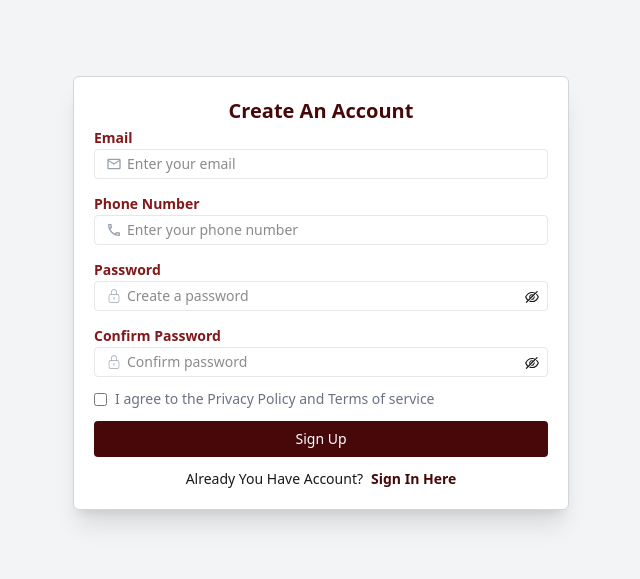
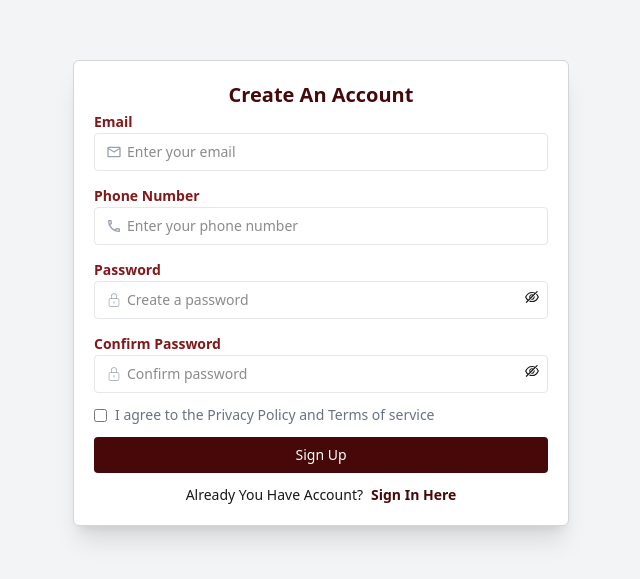
Before and after one commit to murad403/loan-frontend, a React (Vite) app: page /sign-up in a window 1280 px wide. Shown: the part 107-686 px from the top of the page, without its empty margins (319-959 px from the left). Built offline with nearby package versions, Linux system fonts and the light colour scheme.

Commit message:
final touch

```diff
--- a/src/pages/SignIn.jsx
+++ b/src/pages/SignIn.jsx
@@ -57,7 +57,7 @@ const SignIn = () => {
               <input
                 type="email"
                 name="email"
-                className="w-full appearance-none outline-none border border-gray-200 rounded-sm py-1 px-4 pl-8 text-sm font-medium"
+                className="w-full appearance-none outline-none border border-gray-200 rounded-sm py-2 px-4 pl-8 text-sm font-medium"
                 placeholder="Enter your email"
               />
               <MdOutlineMail className="absolute left-3 top-1/2 transform -translate-y-1/2 text-gray-400" />
@@ -71,7 +71,7 @@ const SignIn = () => {
               <input
                 type={showPassword ? "text" : "password"}
                 name="password"
-                className="w-full appearance-none outline-none border border-gray-200 rounded-sm py-1 px-4 pl-8 text-sm font-medium"
+                className="w-full appearance-none outline-none border border-gray-200 rounded-sm py-2 px-4 pl-8 text-sm font-medium"
                 placeholder="Enter your password"
               />
               <CiLock className="absolute left-3 top-1/2 transform -translate-y-1/2 text-gray-400" />
--- a/src/pages/SignUp.jsx
+++ b/src/pages/SignUp.jsx
@@ -50,21 +50,21 @@ const SignUp = () => {
                     <div>
                         <label className='text-sm font-semibold text-red-900'>Email</label>
                         <div className="relative">
-                            <input type="email" name='email' className='w-full appearance-none outline-none border border-gray-200 rounded-sm py-1 px-4 pl-8 text-sm font-medium' placeholder="Enter your email" required/>
+                            <input type="email" name='email' className='w-full appearance-none outline-none border border-gray-200 rounded-sm py-2 px-4 pl-8 text-sm font-medium' placeholder="Enter your email" required/>
                             <MdOutlineMail className="absolute left-3 top-1/2 transform -translate-y-1/2 text-gray-400" />
                         </div>
                     </div>
                     <div>
                         <label className='text-sm font-semibold text-red-900'>Phone Number</label>
                         <div className="relative">
-                            <input type="number" name='phone' className='w-full appearance-none outline-none border border-gray-200 rounded-sm py-1 px-4 pl-8 text-sm font-medium' placeholder="Enter your phone number" required/>
+                            <input type="number" name='phone' className='w-full appearance-none outline-none border border-gray-200 rounded-sm py-2 px-4 pl-8 text-sm font-medium' placeholder="Enter your phone number" required/>
                             <MdOutlinePhone className="absolute left-3 top-1/2 transform -translate-y-1/2 text-gray-400" />
                         </div>
                     </div>
                     <div className="relative">
                         <label className='text-sm font-semibold text-red-900'>Password</label>
                         <div className="relative">
-                            <input type={showPassword ? "text" : "password"} name='password' className='w-full appearance-none outline-none border border-gray-200 rounded-sm py-1 px-4 pl-8 text-sm font-medium' placeholder="Create a password" required/>
+                            <input type={showPassword ? "text" : "password"} name='password' className='w-full appearance-none outline-none border border-gray-200 rounded-sm py-2 px-4 pl-8 text-sm font-medium' placeholder="Create a password" required/>
                             <CiLock className="absolute left-3 top-1/2 transform -translate-y-1/2 text-gray-400" />
                         </div>
                         <p onClick={() => setShowPassword(!showPassword)} className="absolute right-2 top-[32px] cursor-pointer" >
@@ -76,7 +76,7 @@ const SignUp = () => {
                     <div className="relative">
                         <label className='text-sm font-semibold text-red-900'>Confirm Password</label>
                         <div className="relative">
-                            <input type={showConfirmPassword ? "text" : "password"} name='confirmPassword' className='w-full appearance-none outline-none border border-gray-200 rounded-sm py-1 px-4 pl-8 text-sm font-medium' placeholder="Confirm password" required/>
+                            <input type={showConfirmPassword ? "text" : "password"} name='confirmPassword' className='w-full appearance-none outline-none border border-gray-200 rounded-sm py-2 px-4 pl-8 text-sm font-medium' placeholder="Confirm password" required/>
                             <CiLock className="absolute left-3 top-1/2 transform -translate-y-1/2 text-gray-400" />
                         </div>
                         <p onClick={() => setShowConfirmPassword(!showConfirmPassword)} className="absolute right-2 top-[32px] cursor-pointer" >
```
